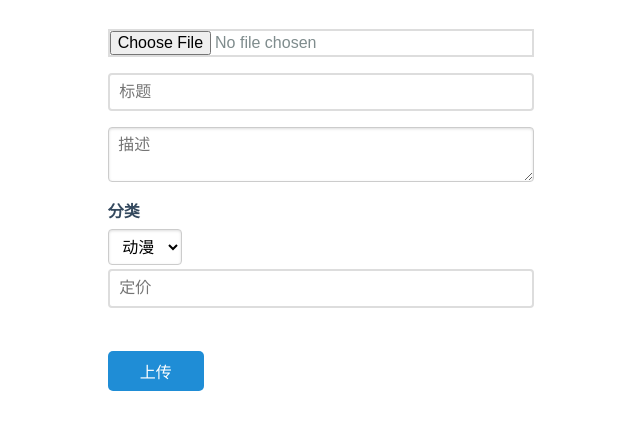
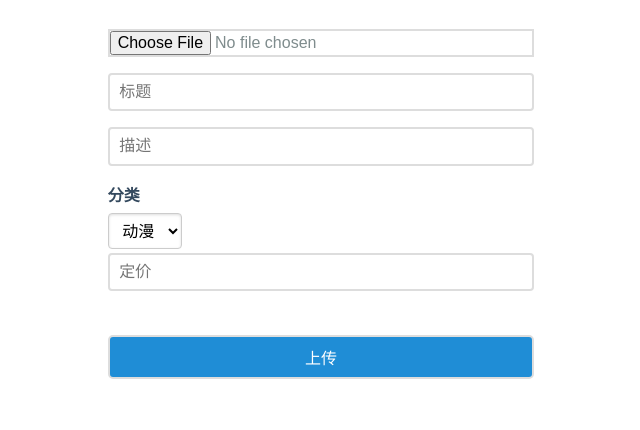
Before and after one commit to kongxx3282/mypictures, a Django app: page /usercenter/upload/ in a window 1280 px wide. Shown: the part 132-562 px from the top of the page, without its empty margins (319-959 px from the left). Run offline with Django 3.2, Linux system fonts and the light colour scheme; some libraries are stand-ins or nearby versions.

Commit message:
frontend

```diff
--- a/templates/usercenter/upload.html
+++ b/templates/usercenter/upload.html
@@ -69,9 +69,9 @@
                 <fieldset>
                     <input type="file" accept="image/*" id="chooseImage" name="original">
                     <input type="text" placeholder="标题" name="title">
-                    <textarea class="pure-input-1" type="text" placeholder="描述" name="description"></textarea>
+                    <input class="pure-input-1" type="text" placeholder="描述" name="description">
                     <label for="category">分类</label>
-                    <select id="category">
+                    <select id="category" name="category">
                         <option value="animation">动漫</option>
                         <option value="food">美食</option>
                         <option value="scenery">风景</option>
@@ -80,7 +80,7 @@
                     </select>
                     <input type="number" placeholder="定价" name="price"><br>
 
-                    <button class="pure-button" type="submit" value="上传">上传</button>
+                    <input class="pure-button" type="submit" value="上传">
                 </fieldset>
 
 
```
Also changed, not shown: templates/home.html (+1 -12 lines), templates/show.html (+9 -8 lines).
